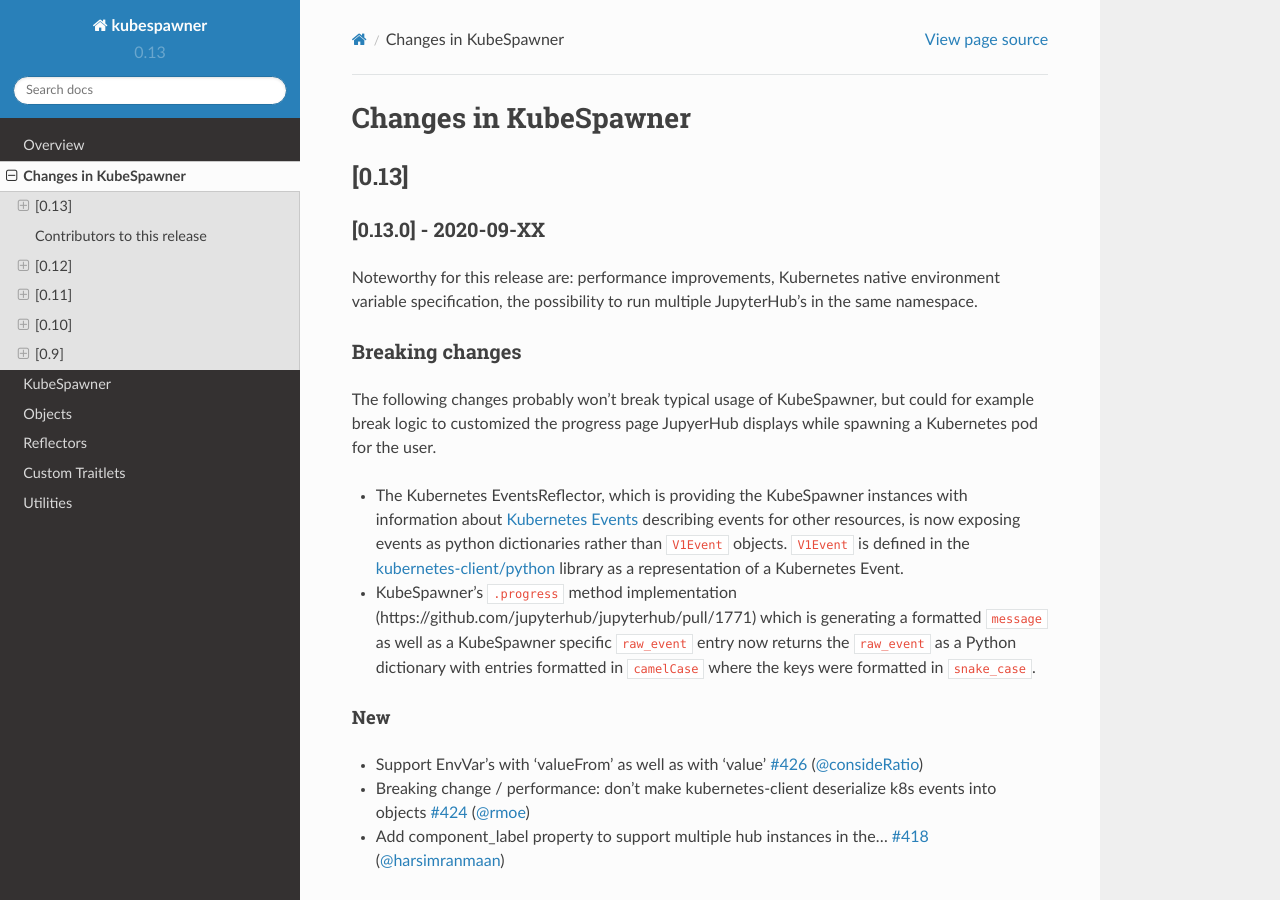
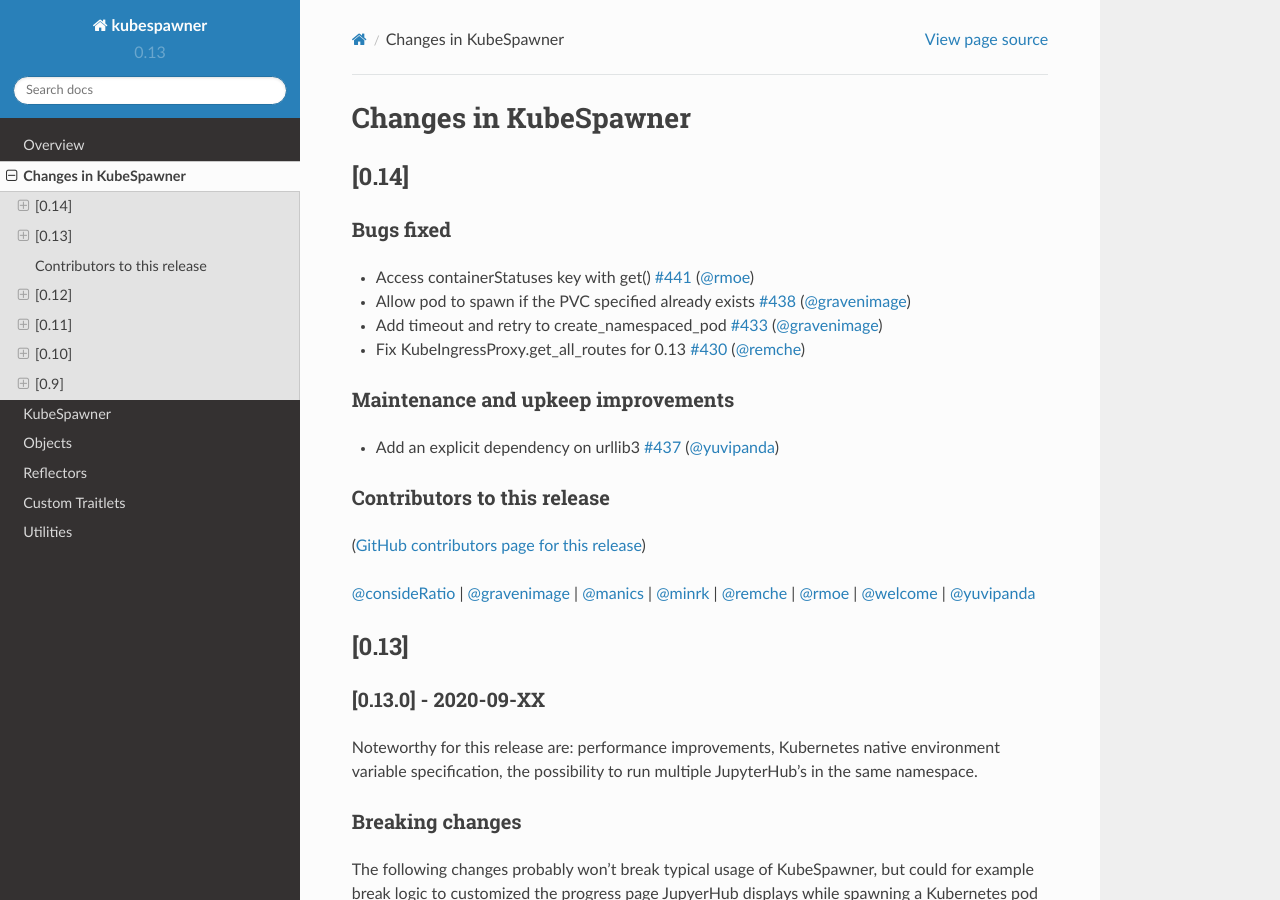
Before and after one commit to jupyterhub/kubespawner, a Sphinx documentation site: the page built from docs/source/changelog.md, in a window 1280 px wide and 900 px high. Built offline with Sphinx 7.4.7 and the Read the Docs theme 2.0.0, drawn with Linux system fonts in a browser that asks for light colours.

Commit message:
changelog: preparations for 0.14.0

```diff
--- a/docs/source/changelog.md
+++ b/docs/source/changelog.md
@@ -1,6 +1,22 @@
 # Changes in KubeSpawner
 
 <!-- PR link template: - [#](https://github.com/jupyterhub/kubespawner/pull/) ([@](https://github.com/)) -->
+
+## [0.14]
+
+### Bugs fixed
+* Access containerStatuses key with get() [#441](https://github.com/jupyterhub/kubespawner/pull/441) ([@rmoe](https://github.com/rmoe))
+* Allow pod to spawn if the PVC specified already exists [#438](https://github.com/jupyterhub/kubespawner/pull/438) ([@gravenimage](https://github.com/gravenimage))
+* Add timeout and retry to create_namespaced_pod [#433](https://github.com/jupyterhub/kubespawner/pull/433) ([@gravenimage](https://github.com/gravenimage))
+* Fix KubeIngressProxy.get_all_routes for 0.13 [#430](https://github.com/jupyterhub/kubespawner/pull/430) ([@remche](https://github.com/remche))
+
+### Maintenance and upkeep improvements
+* Add an explicit dependency on urllib3 [#437](https://github.com/jupyterhub/kubespawner/pull/437) ([@yuvipanda](https://github.com/yuvipanda))
+
+### Contributors to this release
+([GitHub contributors page for this release](https://github.com/jupyterhub/kubespawner/graphs/contributors?from=2020-09-04&to=2020-10-04&type=c))
+
+[@consideRatio](https://github.com/search?q=repo%3Ajupyterhub%2Fkubespawner+involves%3AconsideRatio+updated%3A2020-09-04..2020-10-04&type=Issues) | [@gravenimage](https://github.com/search?q=repo%3Ajupyterhub%2Fkubespawner+involves%3Agravenimage+updated%3A2020-09-04..2020-10-04&type=Issues) | [@manics](https://github.com/search?q=repo%3Ajupyterhub%2Fkubespawner+involves%3Amanics+updated%3A2020-09-04..2020-10-04&type=Issues) | [@minrk](https://github.com/search?q=repo%3Ajupyterhub%2Fkubespawner+involves%3Aminrk+updated%3A2020-09-04..2020-10-04&type=Issues) | [@remche](https://github.com/search?q=repo%3Ajupyterhub%2Fkubespawner+involves%3Aremche+updated%3A2020-09-04..2020-10-04&type=Issues) | [@rmoe](https://github.com/search?q=repo%3Ajupyterhub%2Fkubespawner+involves%3Armoe+updated%3A2020-09-04..2020-10-04&type=Issues) | [@welcome](https://github.com/search?q=repo%3Ajupyterhub%2Fkubespawner+involves%3Awelcome+updated%3A2020-09-04..2020-10-04&type=Issues) | [@yuvipanda](https://github.com/search?q=repo%3Ajupyterhub%2Fkubespawner+involves%3Ayuvipanda+updated%3A2020-09-04..2020-10-04&type=Issues)
 
 ## [0.13]
 
```
